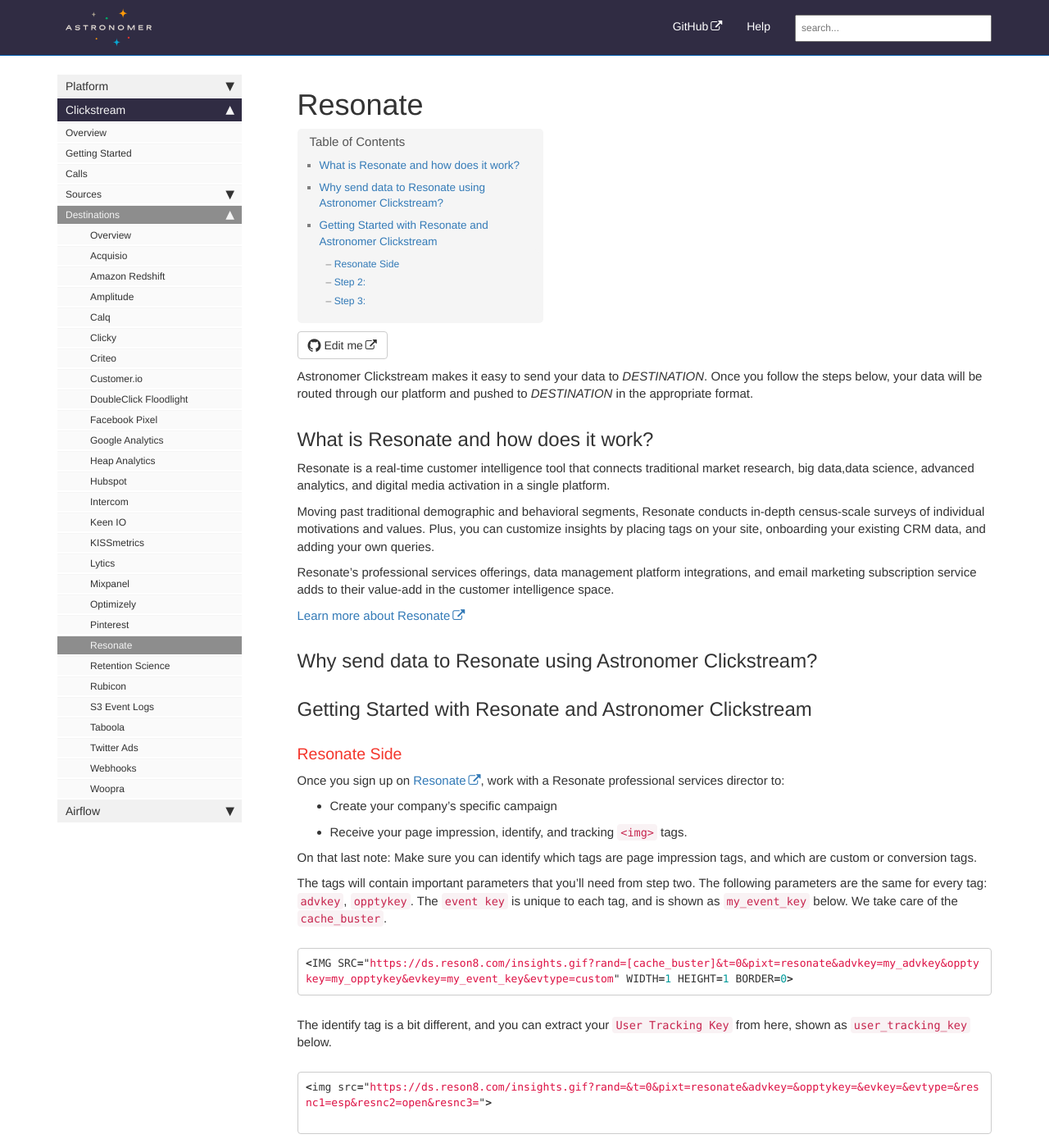
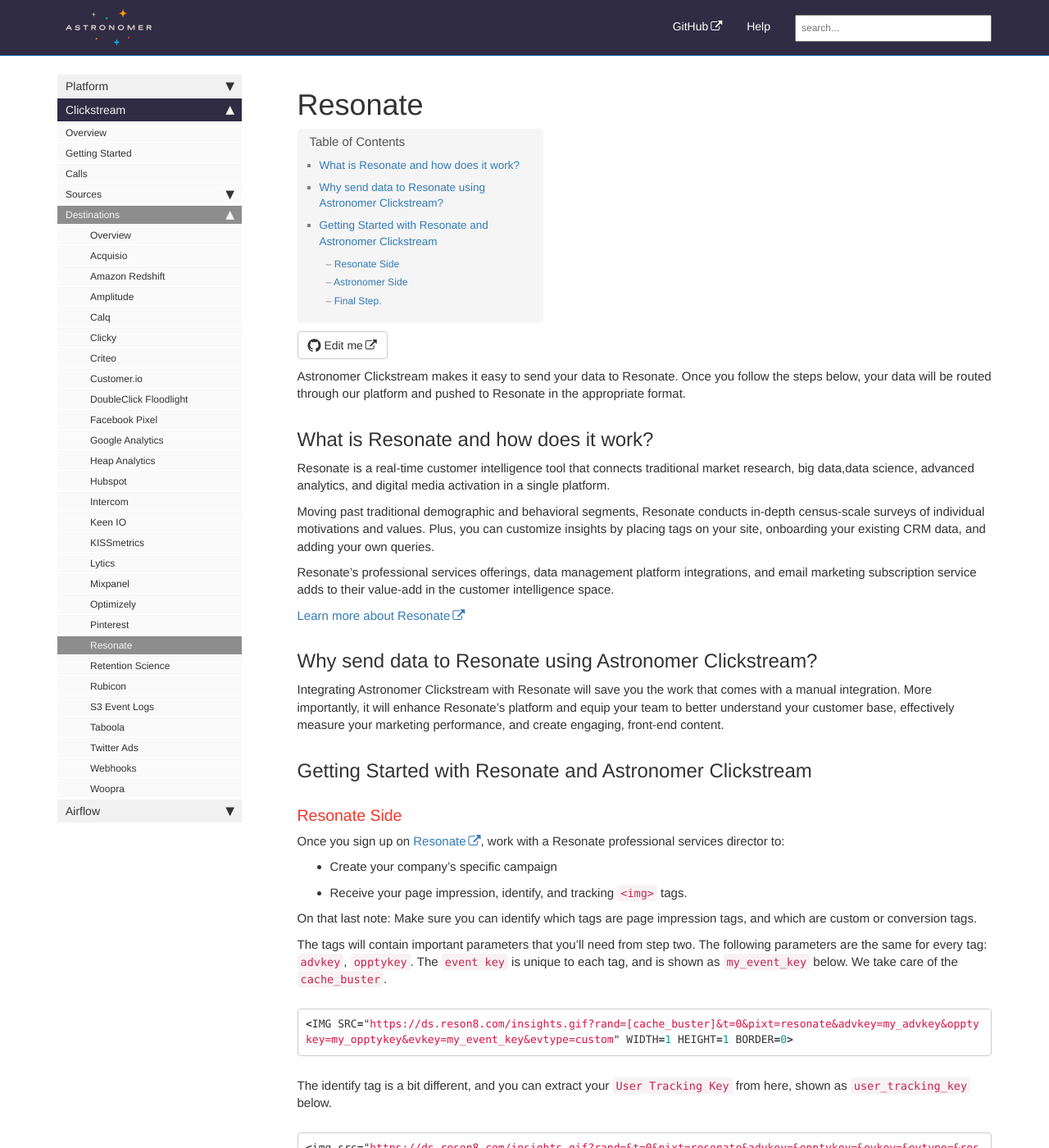
Before and after one commit to petedejoy/documentation, a Jekyll site: the page built from v2/clickstream/destinations/resonate.md, in a window 1280 px wide and 1400 px high. Shown: the whole window at 82% size. Built offline with Jekyll 4.4.1, drawn with Linux system fonts in a browser that asks for light colours; nearby versions of some CDN libraries; comment, search, counter and statistics services are not loaded; some of the changed text lies outside the part shown.

Commit message:
resonate updates

````diff
--- a/v2/clickstream/destinations/resonate.md
+++ b/v2/clickstream/destinations/resonate.md
@@ -3,7 +3,7 @@ title: Resonate
 sidebar: platform_sidebar
 ---
 
-Astronomer Clickstream makes it easy to send your data to *DESTINATION*. Once you follow the steps below, your data will be routed through our platform and pushed to *DESTINATION* in the appropriate format.
+Astronomer Clickstream makes it easy to send your data to Resonate. Once you follow the steps below, your data will be routed through our platform and pushed to Resonate in the appropriate format.
 
 ## What is Resonate and how does it work?
 
@@ -17,6 +17,7 @@ Resonate's professional services offerings, data management platform integration
 
 ## Why send data to Resonate using Astronomer Clickstream?
 
+Integrating Astronomer Clickstream with Resonate will save you the work that comes with a manual integration. More importantly, it will enhance Resonate's platform and equip your team to better understand your customer base, effectively measure your marketing performance, and create engaging, front-end content.
 
 ## Getting Started with Resonate and Astronomer Clickstream
 
@@ -42,16 +43,20 @@ The identify tag is a bit different, and you can extract your `User Tracking Key
 
 ```
 
-*Note:* This connector supports client-side analytics.js only.  You also need to have instrumented Astronomer [inside your website](https://docs.astronomer.io/docs/1.0/streaming/clickstream/collectors/analyticsjs/) prior to enabling this connector.
+*Note:* This connector supports client-side analytics.js only.  You also need to have instrumented Astronomer [inside your website](../sources/analyticsjs.md) prior to enabling this connector.
 
-### Step 2:
+### Astronomer Side
 
 Copy your common tag parameters (`advkey`, `opptykey`), as well as your `User Tracking Key` from the identify tag,  and paste them into your Astronomer Resonate configuration.
 
-Next, you'll need to provide your page impression tag event key, as well as any custom events and their respective event keys (shown as `evkey` in the snippet above).  Give your new Resonate connection a name, and choose "Create Destination."
+Next, you'll need to provide your page impression tag event key, as well as any custom events and their respective event keys (shown as `evkey` in the snippet above).
 
-![resonate1](/1.0/assets/img/guides/streaming/clickstream/resonate/resonate1.png)
+Give your new Resonate connection a name, and choose `Create Destination.`
 
-### Step 3:
+![resonate1](../../../images/resonate1.png)
 
-Confirm with your Resonate professional services director that the `<img>` tags for your specific campaign are being received by them as expected.
+### Final Step.
+
+Confirm with your Resonate professional services director that the `<img>` tags for your specific campaign are being received as expected.
+
+With that, you're set and ready for insights.
````
